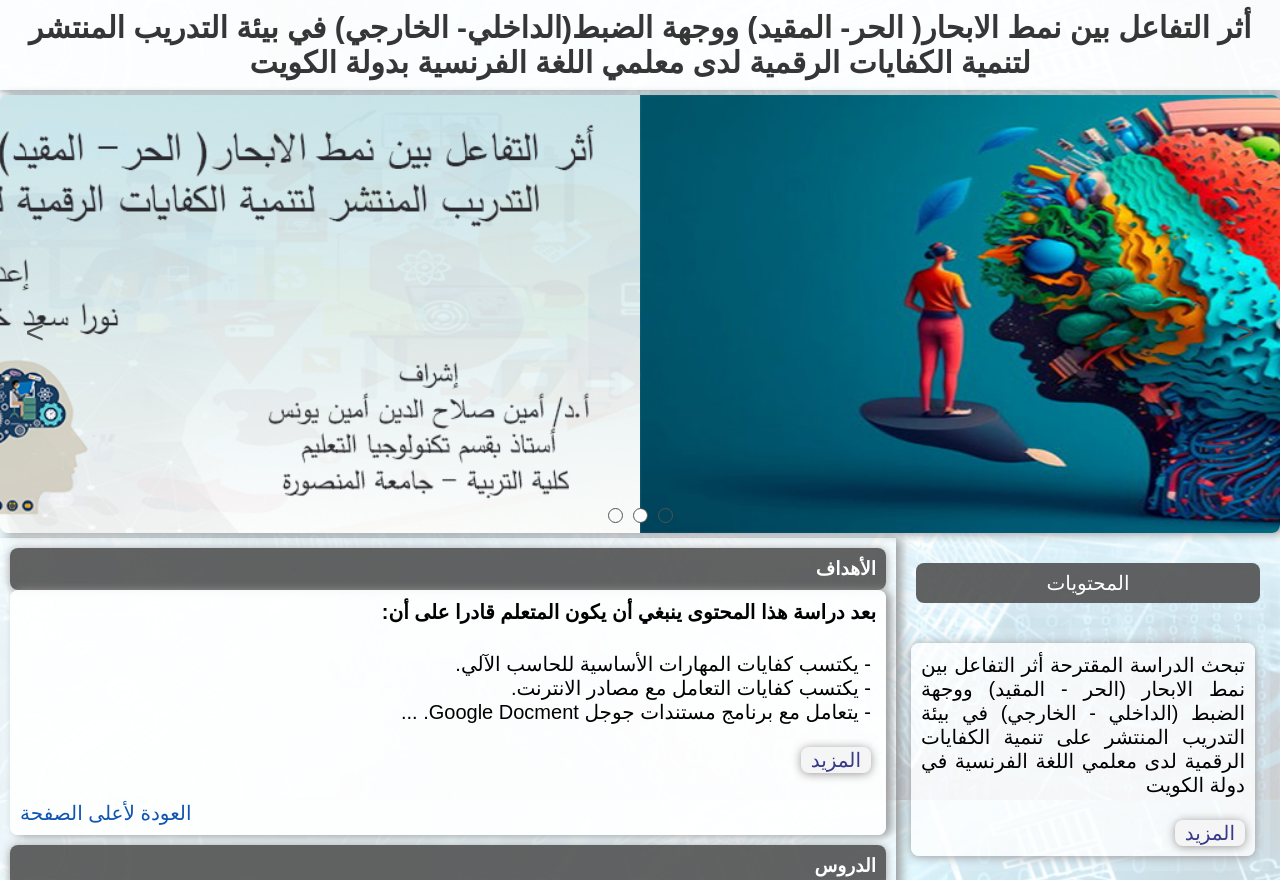
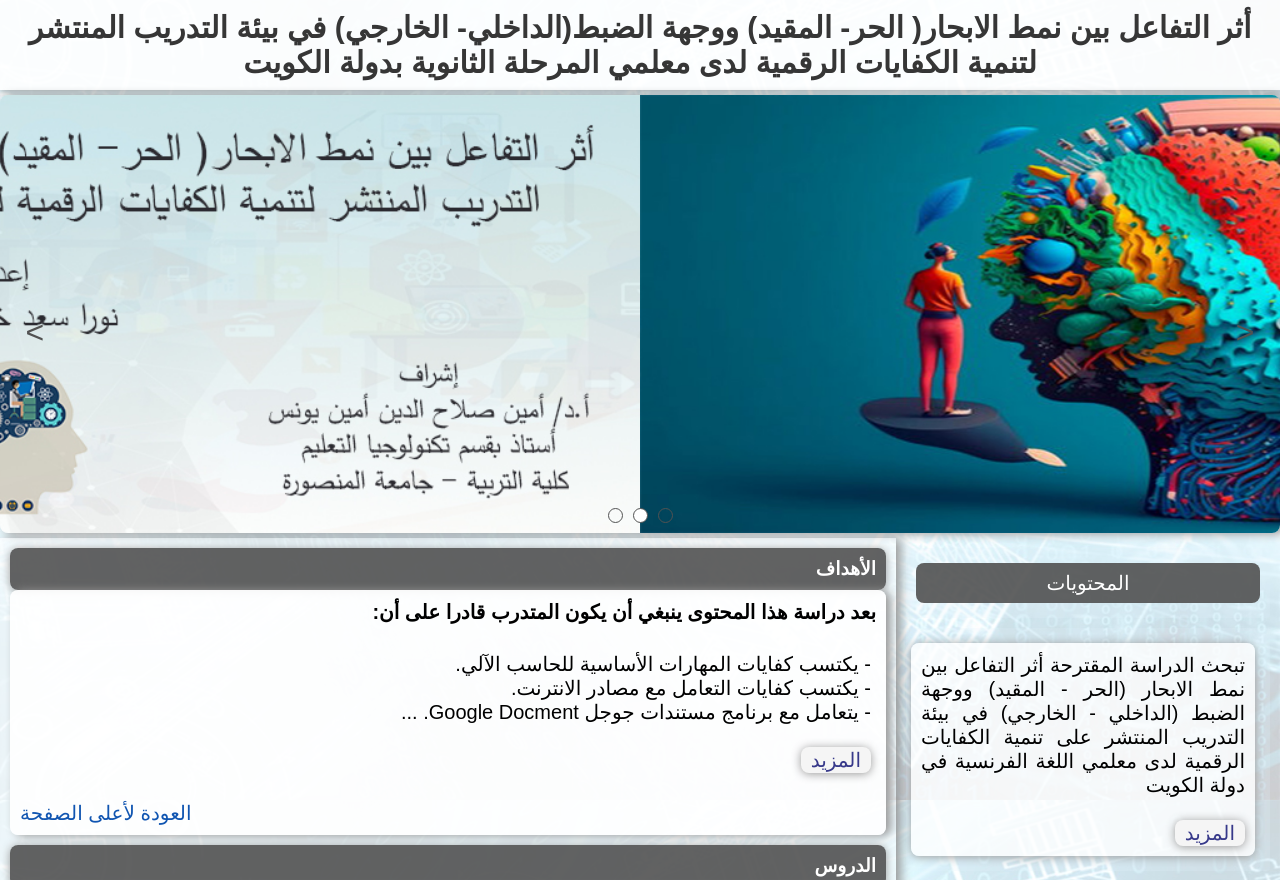
Before and after one commit to edigitalegy/site104, a plain HTML site: page index.html in a window 1280 px wide. Shown: the top 880 px of the page. Drawn offline with Linux system fonts and the light colour scheme.

Commit message:
Update index.html

```diff
--- a/index.html
+++ b/index.html
@@ -14,7 +14,7 @@
 <!--------------------------------adress--------------------------------------------------->
   <header class="main">
       <h2 id="adress">
-        أثر التفاعل بين نمط الابحار( الحر- المقيد) ووجهة الضبط(الداخلي- الخارجي) في بيئة التدريب المنتشر لتنمية الكفايات الرقمية لدى معلمي اللغة الفرنسية بدولة الكويت
+        أثر التفاعل بين نمط الابحار( الحر- المقيد) ووجهة الضبط(الداخلي- الخارجي) في بيئة التدريب المنتشر لتنمية الكفايات الرقمية لدى معلمي المرحلة الثانوية بدولة الكويت
       </h2>
       </header>
 
@@ -43,7 +43,7 @@
                 </header>
                 <section>
                     <p><h4>
-                      بعد دراسة هذا المحتوى ينبغي أن يكون المتعلم قادرا على أن:
+                      بعد دراسة هذا المحتوى ينبغي أن يكون المتدرب قادرا على أن:
                     </h4>
                      </p>
                       <p class="texts">
```
